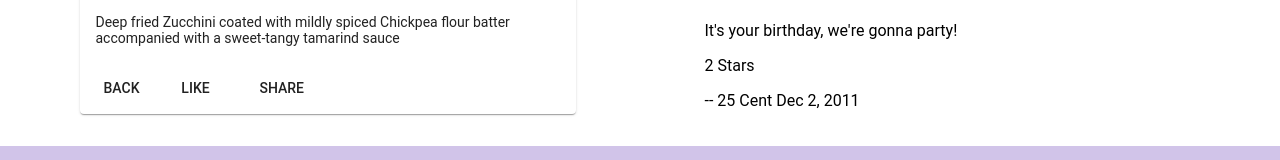
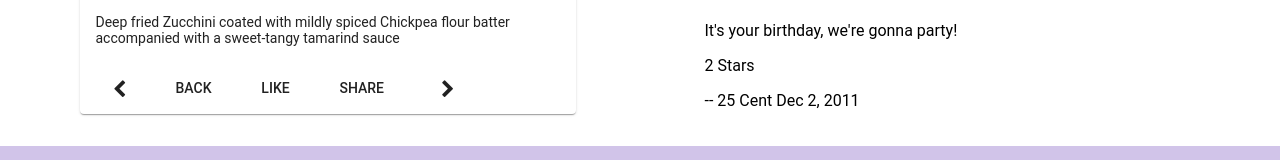
Before and after one commit to saugusth/Angular, an Angular app: page /dishdetail/1 in a window 1280 px wide. Shown: the part 839-999 px from the top of the page. Built offline with nearby package versions, Linux system fonts and the light colour scheme.

Commit message:
RxJS Part 2

```diff
--- a/src/app/dishdetail/dishdetail.component.html
+++ b/src/app/dishdetail/dishdetail.component.html
@@ -18,9 +18,16 @@
                 <p>{{dish.description}}</p>
             </mat-card-content>
             <mat-card-actions>
-                <button mat-button (click)="goBack()">BACK</button>
-                <button mat-button>LIKE</button>
-                <button mat-button>SHARE</button>
+              <button mat-button [routerLink]="['/dishdetail', prev]">
+                <span class="fa fa-chevron-left fa-lg"></span>
+              </button>
+              <button mat-button (click)="goBack()">BACK</button>
+              <button mat-button>LIKE</button>
+              <button mat-button>SHARE</button>
+              <span class="flex-spacer"></span>
+              <button mat-button [routerLink]="['/dishdetail', next]">
+                <span class="fa fa-chevron-right fa-lg"></span>
+              </button>
             </mat-card-actions>
         </mat-card>
   </div>
--- a/src/app/dishdetail/dishdetail.component.ts
+++ b/src/app/dishdetail/dishdetail.component.ts
@@ -3,6 +3,7 @@
 import { Location } from '@angular/common';
 import { Dish } from '../shared/dish';
 import { DishService } from '../services/dish.service';
+import { switchMap } from 'rxjs';
 
 @Component({
   selector: 'app-dishdetail',
@@ -12,15 +13,28 @@
 export class DishdetailComponent implements OnInit {
 
   dish: Dish;
+  dishIds: string[];
+  prev: string;
+  next: string;
 
   constructor(private dishService: DishService,
     private route: ActivatedRoute,
     private location: Location) { }
 
   ngOnInit(): void {
-    let id = this.route.snapshot.params['id'];
-     this.dishService.getDish(id)
-    .subscribe((dish) => this.dish = dish);
+    this.dishService.getDishIds().subscribe((dishIds) => this.dishIds = dishIds);
+    this.route.params
+      .pipe(switchMap((params: Params) => this.dishService.getDish(params['id'])))
+      .subscribe((dish) => {
+        this.dish = dish;
+        this.setPrevNext(dish.id);
+      })
+  }
+
+  setPrevNext(dishId: string){
+    const index = this.dishIds.indexOf(dishId);
+    this.prev = this.dishIds[(this.dishIds.length + index - 1) % this.dishIds.length];
+    this.next = this.dishIds[(this.dishIds.length + index + 1) % this.dishIds.length];
   }
 
   goBack(): void {
--- a/src/app/services/dish.service.ts
+++ b/src/app/services/dish.service.ts
@@ -22,4 +22,8 @@
   getFeaturedDish(): Observable<Dish> {
     return of(DISHES.filter((dish) => dish.featured)[0]).pipe(delay(2000));
   }
+
+  getDishIds(): Observable<string[] | any>{
+    return of(DISHES.map(dish => dish.id));
+  }
 }
```
